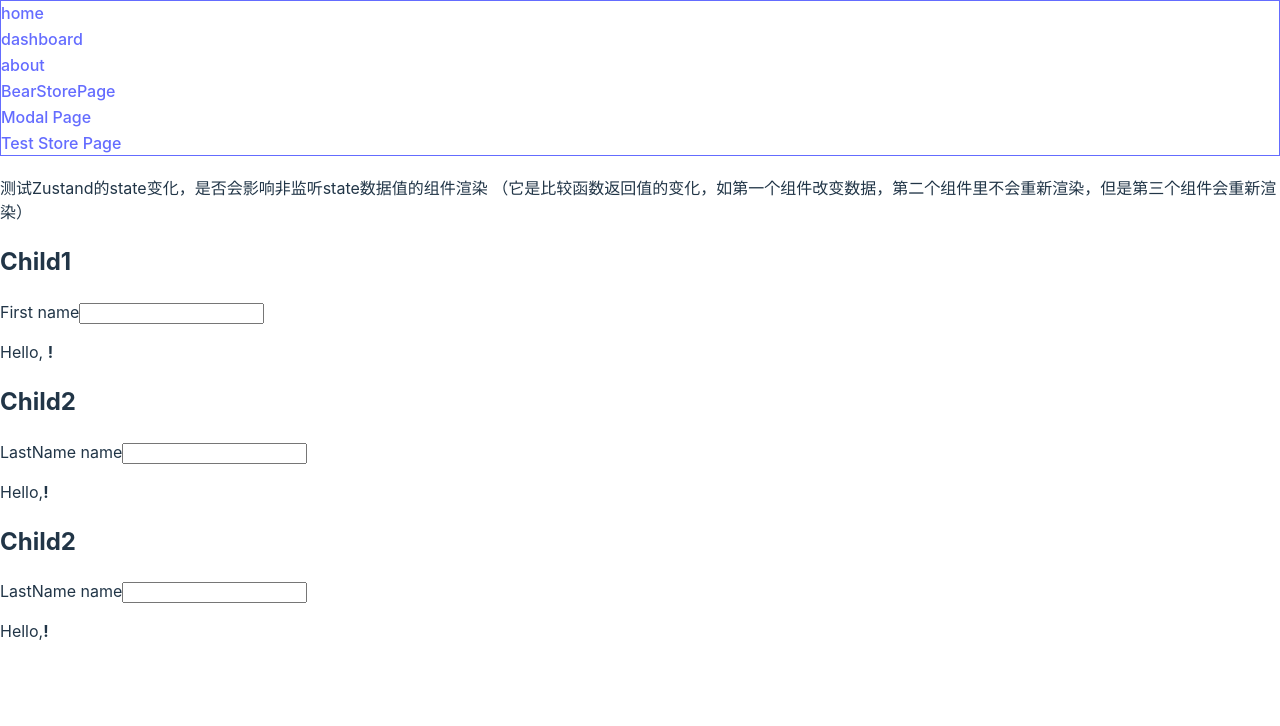
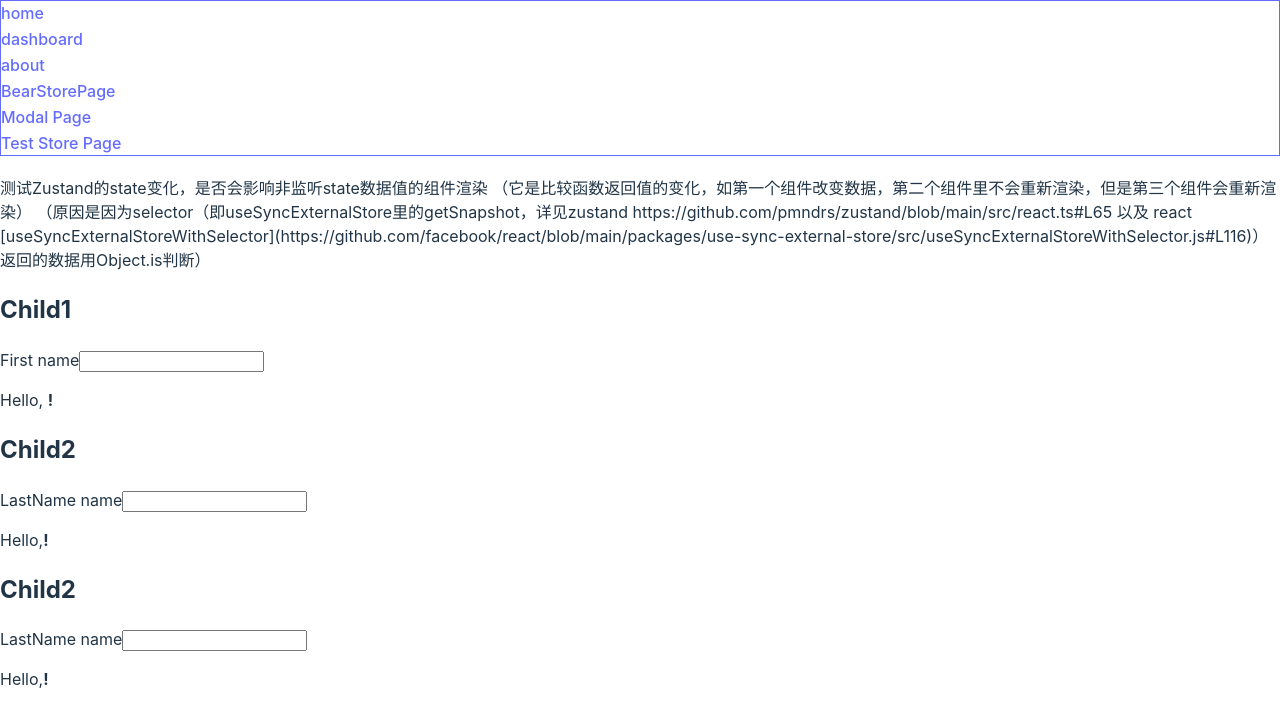
Before and after one commit to MrSeaWave/vite-zustand-demo, a React (Vite) app: page /test-store-page in a window 1280 px wide. Shown: the top 726 px of the page. Built offline with nearby package versions, Linux system fonts and the light colour scheme.

Commit message:
feat: update comments

```diff
--- a/src/pages/TestStoreChange/Page.tsx
+++ b/src/pages/TestStoreChange/Page.tsx
@@ -80,6 +80,9 @@ export const Page: React.FC<Props> = memo((props) => (
   <div>
     测试Zustand的state变化，是否会影响非监听state数据值的组件渲染
     （它是比较函数返回值的变化，如第一个组件改变数据，第二个组件里不会重新渲染，但是第三个组件会重新渲染）
+    （原因是因为selector（即useSyncExternalStore里的getSnapshot，详见zustand
+    https://github.com/pmndrs/zustand/blob/main/src/react.ts#L65 以及 react
+    [useSyncExternalStoreWithSelector](https://github.com/facebook/react/blob/main/packages/use-sync-external-store/src/useSyncExternalStoreWithSelector.js#L116)）返回的数据用Object.is判断）
     <FirstNameChild />
     <LastNameChild />
     <LastNameChild2 />
```
